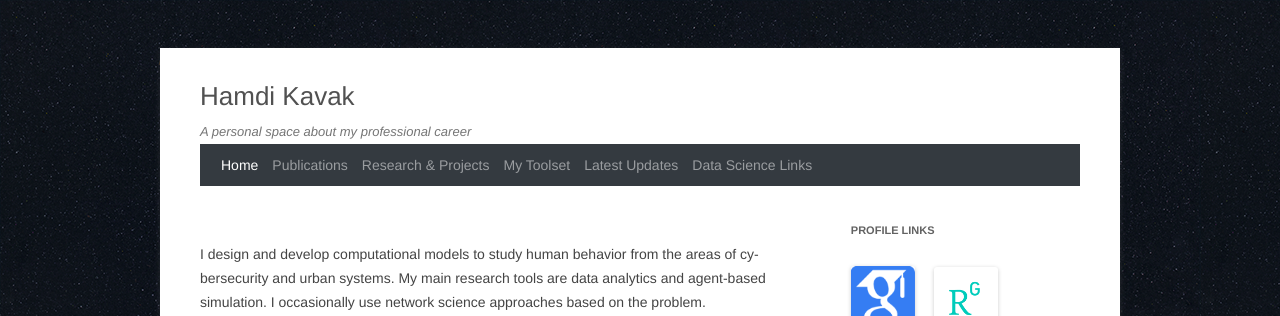
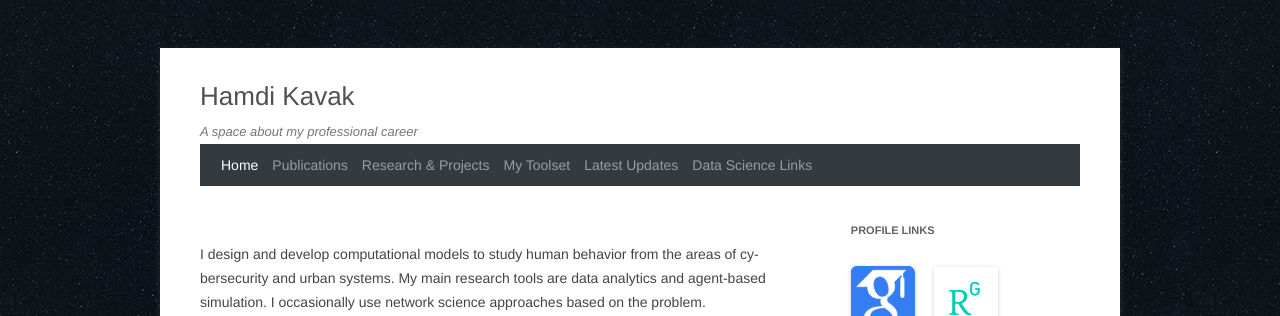
Before and after one commit to hamdikavak/hamdikavak.github.io, a Jekyll site: the page built from index.html, in a window 1280 px wide. Shown: the top 316 px of the page. Built offline with Jekyll 4.4.1, drawn with Linux system fonts in a browser that asks for light colours; nearby versions of some CDN libraries.

Commit message:
Update default.html

```diff
--- a/_layouts/default.html
+++ b/_layouts/default.html
@@ -33,7 +33,7 @@
 	<header id="masthead" class="site-header" role="banner">
 		<hgroup>
 			<h1 class="site-title"><a href="{{ site.baseurl }}/" title="Hamdi Kavak" rel="home">Hamdi Kavak</a></h1>
-			<h2 class="site-description">A personal space about my professional career</h2>
+			<h2 class="site-description">A space about my professional career</h2>
 		</hgroup>
 		<nav class="navbar navbar-expand-md navbar-dark bg-dark">
 			<button class="navbar-toggler" type="button" data-toggle="collapse" data-target="#navbarMenu" aria-controls="navbarMenu" aria-expanded="false" aria-label="Navigate">
```
